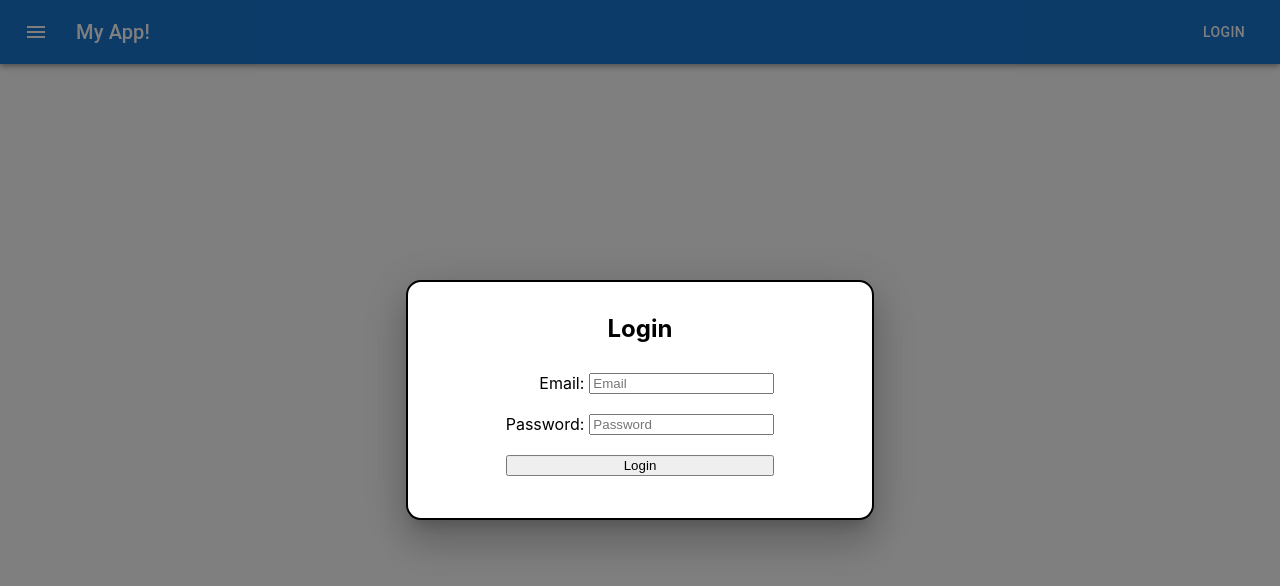
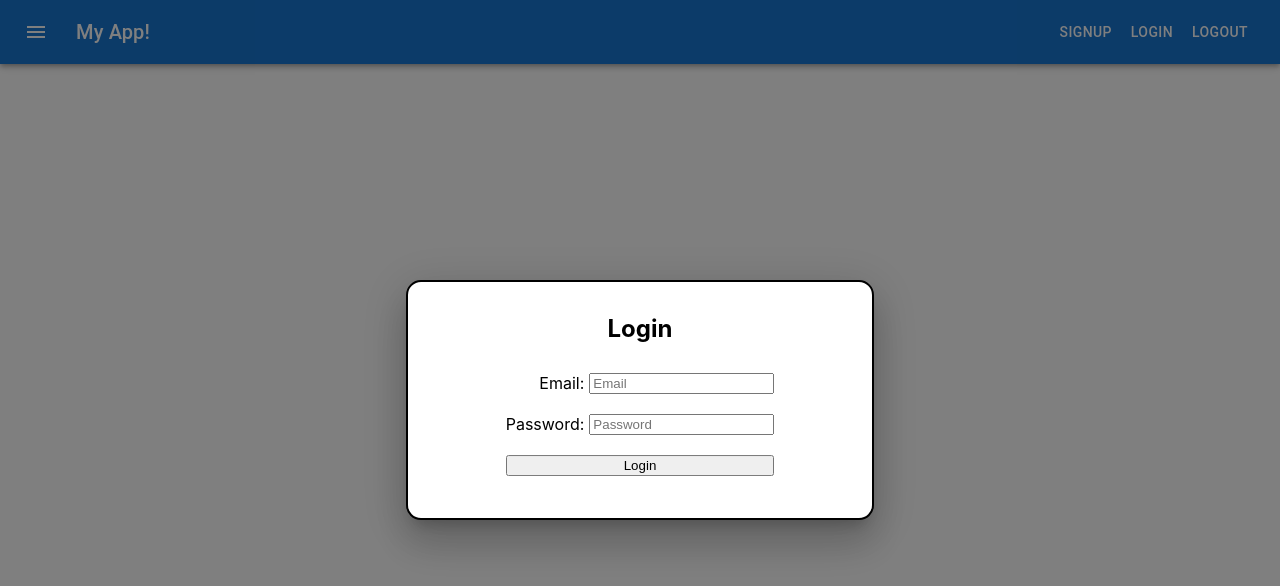
Before and after one commit to mjshuff23/express-project-starter, a React (Create React App) app in the folder client/: page / in a window 1280 px wide. Both pictures are taken after a click on the button "LOGIN". Shown: the top 586 px of the page. Built offline with nearby package versions, Linux system fonts and the light colour scheme; no server answers.

Commit message:
feat: add signup modal and logout button

```diff
--- a/client/src/components/NavBar/NavBar.js
+++ b/client/src/components/NavBar/NavBar.js
@@ -1,5 +1,6 @@
 import './NavBar.css';
-import React, { useState } from 'react';
+import React, { useState, useEffect } from 'react';
+import { useSelector, useDispatch } from 'react-redux';
 import AppBar from '@mui/material/AppBar';
 import Box from '@mui/material/Box';
 import Toolbar from '@mui/material/Toolbar';
@@ -9,6 +10,8 @@ import IconButton from '@mui/material/IconButton';
 import MenuIcon from '@mui/icons-material/Menu';
 import { Modal } from '@mui/material';
 import LoginForm from '../LoginForm/LoginForm';
+import SignupForm from '../SignupForm/SignupForm'
+import { logout } from '../../store/actions/authentication';
 
 const style = {
   position: 'absolute',
@@ -24,33 +27,61 @@ const style = {
 };
 
 export default function NavBar() {
-  const [open, setOpen] = useState(false);
-  const handleOpen = () => setOpen(true);
-  const handleClose = () => setOpen(false);
+  const [openL, setOpenL] = useState(false);
+  const handleOpenL = () => setOpenL(true);
+  const handleCloseL = () => setOpenL(false);
+  const [openS, setOpenS] = useState(false);
+  const handleOpenS = () => setOpenS(true);
+  const handleCloseS = () => setOpenS(false);
+  const dispatch = useDispatch()
+  const reduxState = useSelector((state) => state);
+  const loggedIn = reduxState.authentication.user.id !== ''
+  useEffect(() => {
+    console.log(loggedIn);
+    return () => {
+
+    }
+  })
 
   return (
     <Box sx={{ flexGrow: 1 }}>
-      <AppBar position='static'>
+      <AppBar position="static">
         <Toolbar>
           <IconButton
-            size='large'
-            edge='start'
-            color='inherit'
-            aria-label='menu'
+            size="large"
+            edge="start"
+            color="inherit"
+            aria-label="menu"
             sx={{ mr: 2 }}
           >
             <MenuIcon />
           </IconButton>
-          <Typography variant='h6' component='div' sx={{ flexGrow: 1 }}>
+          <Typography variant="h6" component="div" sx={{ flexGrow: 1 }}>
             My App!
           </Typography>
-          <Button color='inherit' onClick={handleOpen}>
+          <Button color="inherit" onClick={handleOpenS}>
+            Signup
+          </Button>
+          <Button color="inherit" onClick={handleOpenL}>
             Login
           </Button>
+          <Button color="inherit" onClick={()=>dispatch(logout())}>
+            Logout
+          </Button>
+
           <Modal
-            open={open}
-            onClose={handleClose}
-            aria-labelledby='login-modal'
+            open={openS}
+            onClose={handleCloseS}
+            aria-labelledby="login-modal"
+          >
+            <Box sx={style}>
+              <SignupForm />
+            </Box>
+          </Modal>
+          <Modal
+            open={openL}
+            onClose={handleCloseL}
+            aria-labelledby="login-modal"
           >
             <Box sx={style}>
               <LoginForm />
--- a/client/src/components/SignupForm/SignupForm.js
+++ b/client/src/components/SignupForm/SignupForm.js
@@ -1,12 +1,13 @@
-import './LoginForm.css';
+import "./SignupForm.css";
 import React, { useState } from 'react';
 import { useDispatch } from 'react-redux';
 import { NavLink, Navigate } from 'react-router-dom';
-import { login } from '../../store/actions/authentication';
+import { register } from '../../store/actions/authentication';
 import * as EmailValidator from 'email-validator';
 
 function LoginForm() {
-  const [email, setEmail] = useState('');
+  const [username, setUsername] = useState("");
+  const [email, setEmail] = useState("");
   const [password, setPassword] = useState("");
   const [confirmPassword, setConfirmPassword] = useState("");
   const [profilePicURL, setProfilePicURL] = useState("");
@@ -19,7 +20,13 @@ function LoginForm() {
       return alert('Please enter a valid email');
     }
 
-    const error = await dispatch(login(email, password));
+    if (password !== confirmPassword) {
+      return alert('Passwords must match')
+    }
+
+    const error = await dispatch(
+      register(username, email, password,confirmPassword, profilePicURL)
+    );
 
     if (error) return alert(error);
 
@@ -28,18 +35,31 @@ function LoginForm() {
 
   const updateValue = (value, event) => {
     const update = {
-      email: setEmail(event.target.value),
-      password: setPassword(event.target.value),
-      confrimPassword: setConfirmPassword(event.target.value),
-
+      email: setEmail,
+      password: setPassword,
+      confrimPassword: setConfirmPassword,
+      profilePicURL: setProfilePicURL,
+      username: setUsername,
     };
-
+    update[value](event.target.value);
   };
 
   return (
     <div className="signup-form__container">
-      <h2 className="signup-form__header">Login</h2>
+      <h2 className="signup-form__header">Signup</h2>
       <form onSubmit={handleSubmit} className="signup-form__form">
+        <label htmlFor="username" className="signup-form__input">
+          Username:
+          <input
+            required
+            type="text"
+            placeholder="Username"
+            value={username}
+            onChange={(event) => {
+              updateValue("username", event);
+            }}
+          />
+        </label>
         <label htmlFor="email" className="signup-form__input">
           Email:
           <input
@@ -53,6 +73,17 @@ function LoginForm() {
           />
         </label>
         <div className="signupForm__invalidEmail">Invalid Email</div>
+        <label htmlFor="url" className="signup-form__input">
+          Profile Pic URL:
+          <input
+            type="url"
+            placeholder="https://yoursite.com/yourpicture.png"
+            value={profilePicURL}
+            onChange={(event) => {
+              updateValue("profilePicURL", event);
+            }}
+          />
+        </label>
         <label htmlFor="password" className="signup-form__input">
           Password:
           <input
@@ -63,7 +94,7 @@ function LoginForm() {
             onChange={(event) => updateValue("password", event)}
           />
         </label>
-        <label htmlFor="password" className="signup-form__input">
+        <label htmlFor="confirmPassword" className="signup-form__input">
           Confirm Password:
           <input
             required
@@ -76,7 +107,7 @@ function LoginForm() {
         <div className="signupForm__invalidPassword">Invalid Password</div>
         <div className="signup-form__button-div">
           <button className="signupForm__button" type="submit">
-            Login
+            Signup
           </button>
         </div>
       </form>
--- a/client/src/store/actions/authentication.js
+++ b/client/src/store/actions/authentication.js
@@ -42,6 +42,7 @@ export const login = (email, password) => async (dispatch) => {
     window.localStorage.setItem('userId', user.id);
     // Set token in Redux store
     dispatch(setToken(token));
+    dispatch(addUser(user));
   } else {
     const { error } = await response.json();
     return error;
@@ -57,17 +58,19 @@ export const logout = () => async (dispatch) => {
 };
 
 export const register =
-  (username, email, password, confirmPassword) => async (dispatch) => {
-    const response = await fetch(`api/users`, {
-      method: 'post',
-      headers: { 'Content-Type': 'application/json' },
-      body: JSON.stringify({ username, email, password, confirmPassword }),
+  (username, email, password, confirmPassword, profile_picture_url) =>
+  async (dispatch) => {
+    const response = await fetch(`${backendUrl}/api/users`, {
+      method: "post",
+      headers: { "Content-Type": "application/json" },
+      body: JSON.stringify({ username, email, password, confirmPassword, profile_picture_url }),
     });
     if (response.ok) {
       const { token, user } = await response.json();
       window.localStorage.setItem(TOKEN_KEY, token);
-      window.localStorage.setItem('userId', user.id);
+      window.localStorage.setItem("userId", user.id);
       dispatch(setToken(token));
+      dispatch(addUser(user));
     } else {
       const { error } = await response.json();
       return error;
--- a/client/src/store/reducers/authentication.js
+++ b/client/src/store/reducers/authentication.js
@@ -16,7 +16,7 @@ export default function reducer(state = initialState, action) {
     case REMOVE_TOKEN:
       return { ...state, token: '' };
     case ADD_USER:
-      return { ...state, ...action.user };
+      return { ...state, user: { ...action.user } };
     default:
       return state;
   }
```
Also changed, not shown: 1 other file (tests, documents, lock files or other folders).
